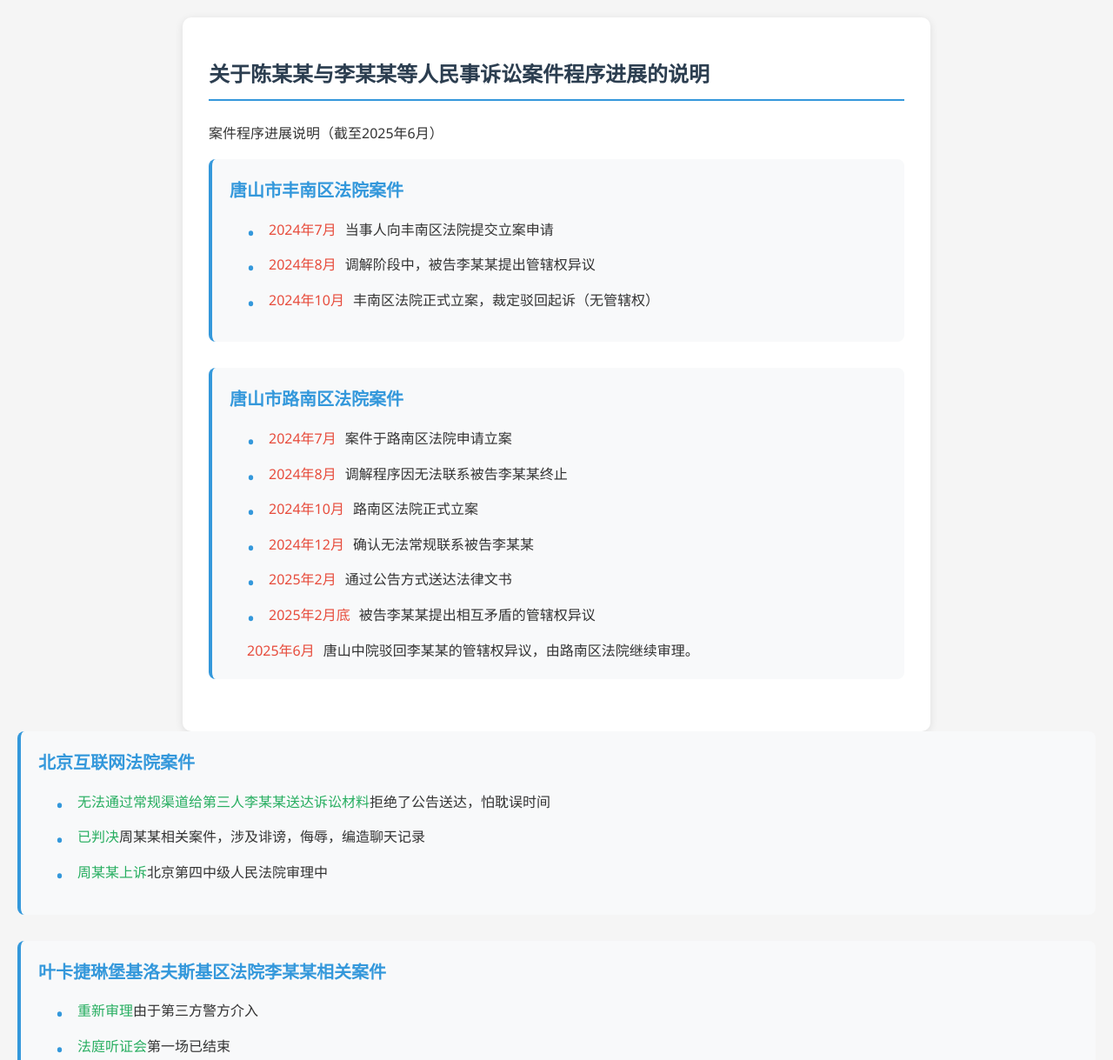
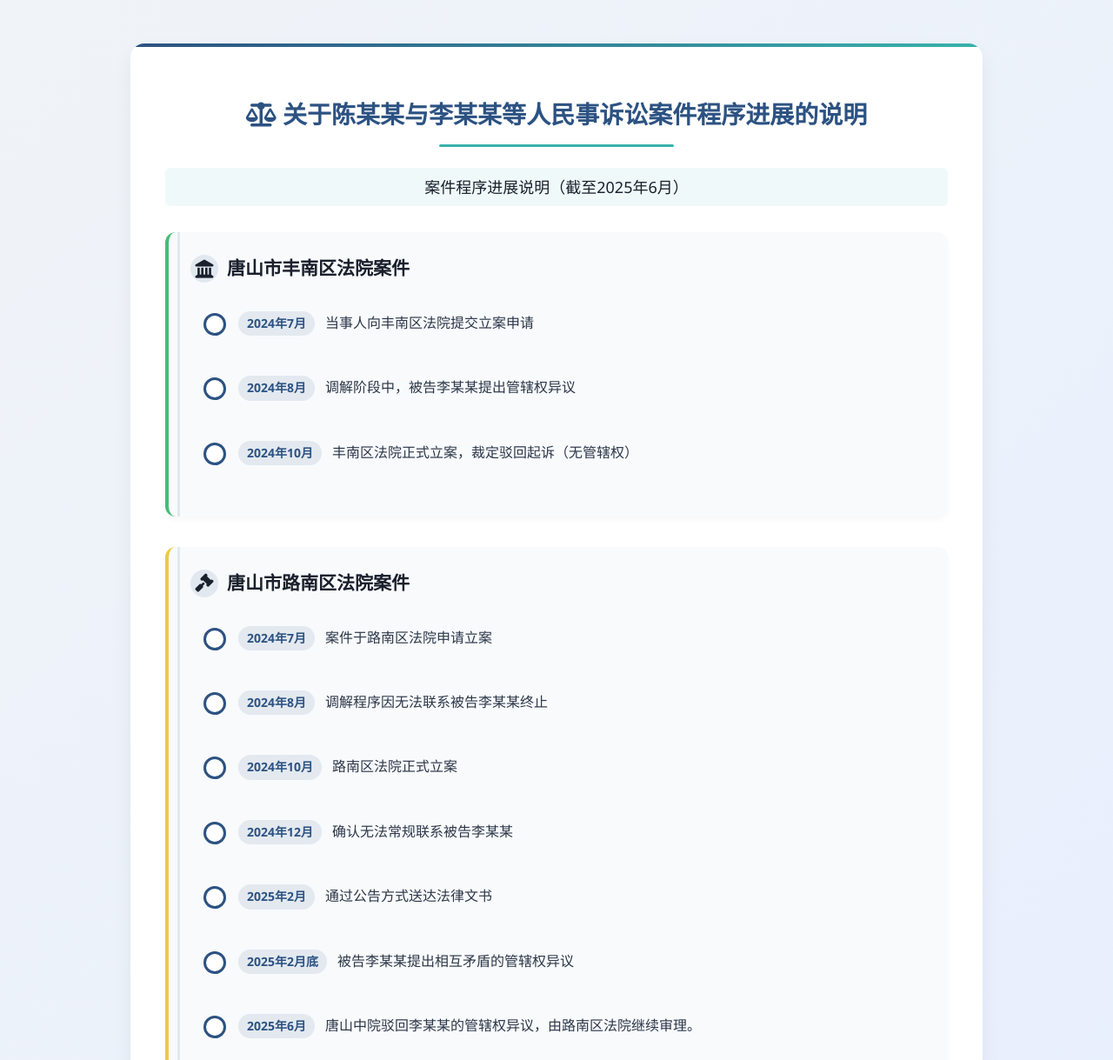
Before and after one commit to yongyuchen/yychen.github.io, a plain HTML site: page index.html in a window 1280 px wide. Shown: the top 1219 px of the page at 87% size. Drawn offline with Linux system fonts and the light colour scheme.

Commit message:
Update index.html

```diff
--- a/index.html
+++ b/index.html
@@ -4,94 +4,287 @@
     <meta charset="UTF-8">
     <meta name="viewport" content="width=device-width, initial-scale=1.0">
     <title>案件程序进展说明</title>
+    <link href="https://cdnjs.cloudflare.com/ajax/libs/font-awesome/6.4.0/css/all.min.css" rel="stylesheet">
     <style>
+        :root {
+            --primary: #2c5282;
+            --secondary: #38b2ac;
+            --accent: #e53e3e;
+            --light: #f8fafc;
+            --dark: #1a202c;
+            --border: #e2e8f0;
+        }
+
         body {
-            font-family: 'Segoe UI', Arial, sans-serif;
+            font-family: 'Segoe UI', 'Microsoft YaHei', Arial, sans-serif;
             line-height: 1.6;
-            color: #333;
-            background-color: #f5f5f5;
+            color: #2d3748;
+            background: linear-gradient(135deg, #f0f4f8 0%, #e6eeff 100%);
             margin: 0;
             padding: 20px;
+            min-height: 100vh;
         }
 
         .container {
-            max-width: 800px;
-            margin: 0 auto;
+            max-width: 900px;
+            margin: 30px auto;
             background: white;
-            padding: 30px;
-            border-radius: 10px;
-            box-shadow: 0 2px 10px rgba(0,0,0,0.1);
+            padding: 40px;
+            border-radius: 16px;
+            box-shadow: 0 10px 25px rgba(0,0,0,0.06);
+            position: relative;
+            overflow: hidden;
+        }
+
+        .container::before {
+            content: "";
+            position: absolute;
+            top: 0;
+            left: 0;
+            right: 0;
+            height: 4px;
+            background: linear-gradient(90deg, var(--primary), var(--secondary));
         }
 
         h1 {
-            color: #2c3e50;
-            border-bottom: 2px solid #3498db;
-            padding-bottom: 10px;
-            margin-bottom: 25px;
-            font-size: 24px;
+            color: var(--primary);
+            text-align: center;
+            padding-bottom: 15px;
+            margin-bottom: 35px;
+            font-size: 28px;
+            font-weight: 700;
+            position: relative;
+        }
+
+        h1::after {
+            content: "";
+            position: absolute;
+            bottom: 0;
+            left: 35%;
+            right: 35%;
+            height: 3px;
+            background: var(--secondary);
+            border-radius: 3px;
+        }
+
+        .update-date {
+            text-align: center;
+            font-size: 18px;
+            margin: -20px 0 30px;
+            color: var(--dark);
+            background: rgba(56, 178, 172, 0.08);
+            padding: 8px 15px;
+            border-radius: 6px;
+            display: inline-block;
+            width: 100%;
+            box-sizing: border-box;
         }
 
         .case-section {
-            margin-bottom: 30px;
-            padding: 20px;
-            background: #f8f9fa;
-            border-radius: 8px;
-            border-left: 4px solid #3498db;
+            margin-bottom: 35px;
+            padding: 25px;
+            background: var(--light);
+            border-radius: 12px;
+            border-left: 4px solid;
+            position: relative;
+            transition: transform 0.3s ease;
+            box-shadow: 0 4px 6px rgba(0,0,0,0.03);
+        }
+
+        .case-section:hover {
+            transform: translateY(-3px);
+            box-shadow: 0 8px 15px rgba(0,0,0,0.07);
+        }
+
+        .case-section:nth-child(2) {
+            border-left-color: #4299e1;
+        }
+        .case-section:nth-child(3) {
+            border-left-color: #48bb78;
+        }
+        .case-section:nth-child(4) {
+            border-left-color: #ecc94b;
+        }
+        .case-section:nth-child(5) {
+            border-left-color: #9f7aea;
         }
 
         .case-section h2 {
-            color: #3498db;
             margin-top: 0;
-            font-size: 20px;
+            margin-bottom: 20px;
+            font-size: 21px;
+            font-weight: 600;
+            display: flex;
+            align-items: center;
+            gap: 10px;
+            color: var(--dark);
+        }
+
+        .case-section h2 i {
+            width: 32px;
+            height: 32px;
+            display: inline-flex;
+            align-items: center;
+            justify-content: center;
+            border-radius: 50%;
+            background: rgba(44, 82, 130, 0.1);
         }
 
         .timeline {
-            margin-left: 20px;
+            margin-left: 15px;
         }
 
         .timeline-item {
-            margin-bottom: 15px;
-            padding-left: 25px;
+            margin-bottom: 22px;
+            padding-left: 35px;
             position: relative;
+            transition: all 0.3s;
+            border-radius: 8px;
+            padding: 12px 15px 12px 40px;
+        }
+
+        .timeline-item:hover {
+            background: rgba(255,255,255,0.6);
         }
 
         .timeline-item::before {
-            content: "•";
-            color: #3498db;
-            font-size: 24px;
+            content: "";
             position: absolute;
             left: 0;
-            top: -3px;
+            top: 14px;
+            width: 20px;
+            height: 20px;
+            background: white;
+            border: 3px solid var(--primary);
+            border-radius: 50%;
+            z-index: 1;
+        }
+
+        .timeline::before {
+            content: "";
+            position: absolute;
+            left: 10px;
+            top: 0;
+            bottom: 0;
+            width: 3px;
+            background: var(--border);
         }
 
         .date {
-            color: #e74c3c;
-            font-weight: 500;
-            margin-right: 10px;
+            display: inline-block;
+            padding: 3px 10px;
+            border-radius: 20px;
+            background: rgba(44, 82, 130, 0.1);
+            font-weight: 600;
+            margin-right: 12px;
+            font-size: 14px;
+            color: var(--primary);
         }
 
         .status {
-            color: #27ae60;
-            font-weight: 500;
+            display: inline-block;
+            padding: 3px 10px;
+            border-radius: 20px;
+            font-weight: 600;
+            margin: 0 5px 3px 0;
+            font-size: 14px;
         }
 
-        @media (max-width: 600px) {
+        .status-judicial {
+            background: rgba(66, 153, 225, 0.15);
+            color: #2b6cb0;
+        }
+
+        .status-procedural {
+            background: rgba(56, 178, 172, 0.15);
+            color: #2c7a7b;
+        }
+
+        .status-warning {
+            background: rgba(245, 158, 11, 0.15);
+            color: #b7791f;
+        }
+
+        .status-positive {
+            background: rgba(72, 187, 120, 0.15);
+            color: #276749;
+        }
+
+        .status-negative {
+            background: rgba(229, 62, 62, 0.15);
+            color: #c53030;
+        }
+
+        .highlight-box {
+            background: rgba(229, 62, 62, 0.05);
+            border: 1px dashed rgba(229, 62, 62, 0.4);
+            padding: 15px;
+            margin: 10px 0;
+            border-radius: 8px;
+        }
+
+        .footer-note {
+            text-align: center;
+            margin-top: 30px;
+            color: #718096;
+            font-size: 14px;
+            padding-top: 15px;
+            border-top: 1px solid var(--border);
+        }
+
+        @media (max-width: 768px) {
             .container {
-                padding: 15px;
+                padding: 25px 20px;
+                margin: 15px;
             }
+
             h1 {
-                font-size: 20px;
+                font-size: 22px;
+            }
+
+            .update-date {
+                font-size: 16px;
+            }
+
+            .case-section {
+                padding: 20px 15px;
+            }
+
+            .timeline-item {
+                padding: 10px 5px 10px 35px;
+            }
+
+            .case-section h2 {
+                font-size: 18px;
+            }
+        }
+
+        @media (max-width: 480px) {
+            .timeline::before {
+                left: 8px;
+            }
+
+            .timeline-item::before {
+                left: -2px;
+                top: 12px;
+                width: 16px;
+                height: 16px;
+            }
+
+            h1::after {
+                left: 20%;
+                right: 20%;
             }
         }
     </style>
 </head>
 <body>
     <div class="container">
-        <h1>关于陈某某与李某某等人民事诉讼案件程序进展的说明</h1>
+        <h1><i class="fas fa-balance-scale"></i> 关于陈某某与李某某等人民事诉讼案件程序进展的说明</h1>
         <p class="update-date">案件程序进展说明（截至2025年6月）</p>
 
         <div class="case-section">
-            <h2>唐山市丰南区法院案件</h2>
+            <h2><i class="fas fa-landmark"></i> 唐山市丰南区法院案件</h2>
             <div class="timeline">
                 <div class="timeline-item">
                     <span class="date">2024年7月</span>当事人向丰南区法院提交立案申请
@@ -106,7 +299,7 @@
         </div>
 
         <div class="case-section">
-            <h2>唐山市路南区法院案件</h2>
+            <h2><i class="fas fa-gavel"></i> 唐山市路南区法院案件</h2>
             <div class="timeline">
                 <div class="timeline-item">
                     <span class="date">2024年7月</span>案件于路南区法院申请立案
@@ -125,7 +318,7 @@
                 </div>
                 <div class="timeline-item">
                     <span class="date">2025年2月底</span>被告李某某提出相互矛盾的管辖权异议
-                </div
+                </div>
                 <div class="timeline-item">
                     <span class="date">2025年6月</span>唐山中院驳回李某某的管辖权异议，由路南区法院继续审理。
                 </div>
@@ -133,30 +326,37 @@
         </div>
 
         <div class="case-section">
-            <h2>北京互联网法院案件</h2>
+            <h2><i class="fas fa-globe"></i> 北京互联网法院案件</h2>
             <div class="timeline">
                 <div class="timeline-item">
-                    <span class="status">无法通过常规渠道给第三人李某某送达诉讼材料</span>拒绝了公告送达，怕耽误时间
+                    <span class="status status-warning">无法通过常规渠道给第三人李某某送达诉讼材料</span> 拒绝了公告送达
+                    <div class="highlight-box">
+                        <i class="fas fa-info-circle"></i> 考虑采用替代送达方式以避免程序延误
+                    </div>
                 </div>
                 <div class="timeline-item">
-                    <span class="status">已判决</span>周某某相关案件，涉及诽谤，侮辱，编造聊天记录
+                    <span class="status status-positive">已判决</span>周某某相关案件，涉及诽谤、侮辱、编造聊天记录
                 </div>
                 <div class="timeline-item">
-                    <span class="status">周某某上诉</span>北京第四中级人民法院审理中
+                    <span class="status status-judicial">上诉中</span>北京第四中级人民法院审理周某某上诉
                 </div>
             </div>
         </div>
 
         <div class="case-section">
-            <h2>叶卡捷琳堡基洛夫斯基区法院李某某相关案件</h2>
+            <h2><i class="fas fa-globe-europe"></i> 叶卡捷琳堡基洛夫斯基区法院李某某相关案件</h2>
             <div class="timeline">
                 <div class="timeline-item">
-                    <span class="status">重新审理</span>由于第三方警方介入
+                    <span class="status status-procedural">重新审理</span> 由于第三方警方介入
                 </div>
                 <div class="timeline-item">
-                    <span class="status">法庭听证会</span>第一场已结束
+                    <span class="status status-procedural">法庭听证会</span> 第一场已结束
                 </div>
             </div>
+        </div>
+
+        <div class="footer-note">
+            本案件进展说明定期更新 | 最后更新日期：2025年7月
         </div>
     </div>
 </body>
```
